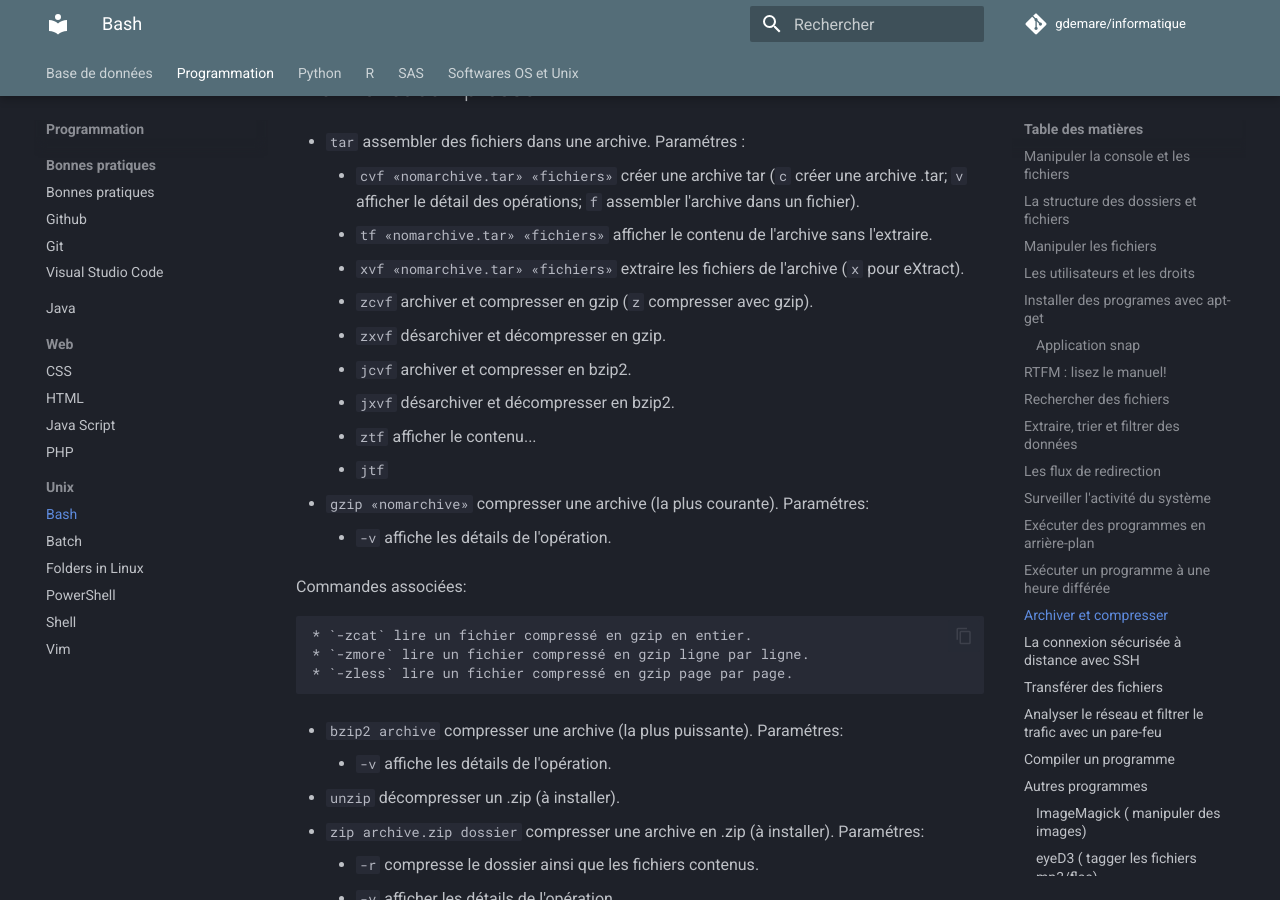
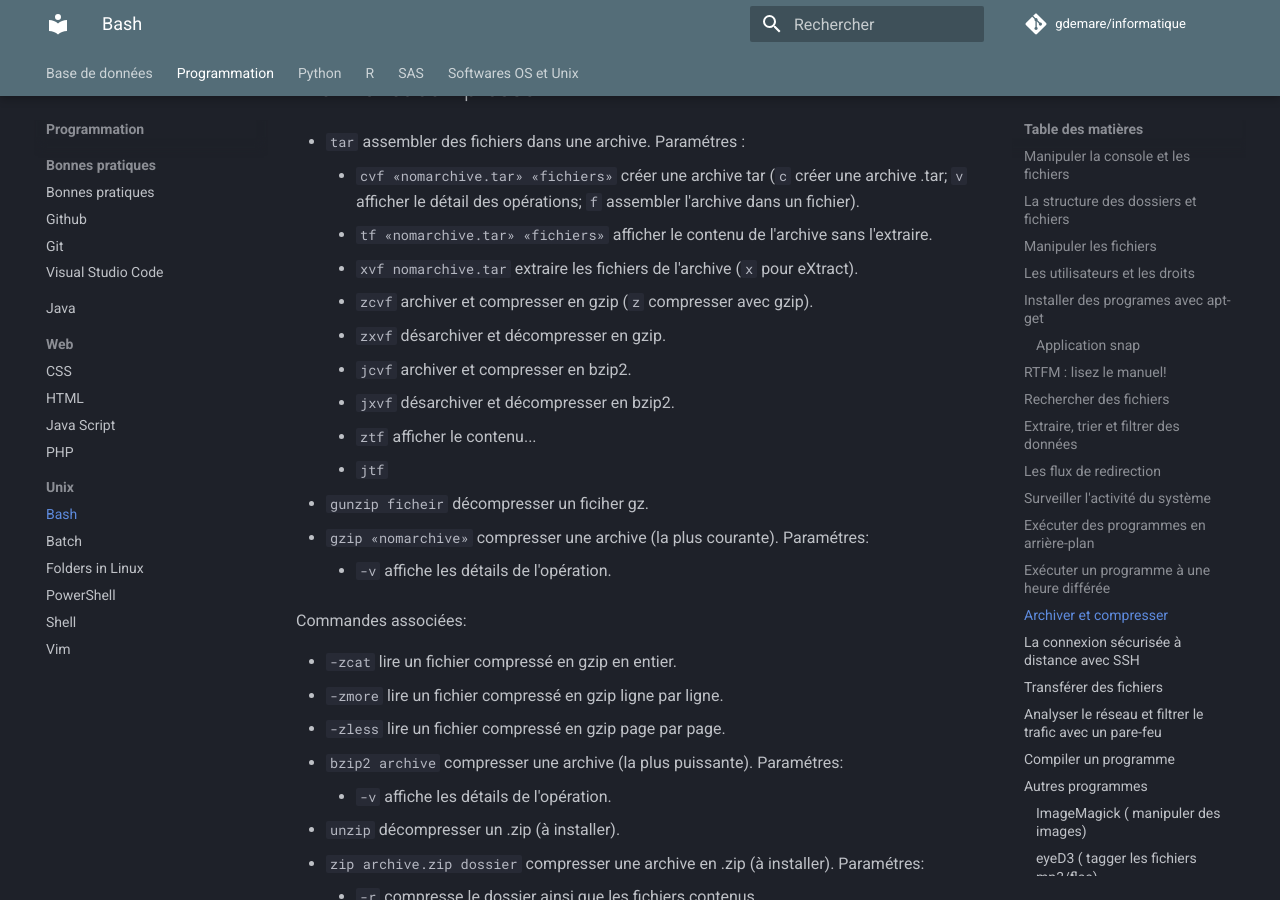
Before and after one commit to gdemare/Informatique, an MkDocs documentation site: the page built from docs/sofwares-os-unix/unix/bash.md, in a window 1280 px wide and 900 px high, scrolled down 9492 px. Built offline with MkDocs 1.6.1 and Material for MkDocs 9.7.7, drawn with Linux system fonts in a browser that asks for light colours; comment, search, counter and statistics services are not loaded.

Commit message:
Update bash.md

```diff
--- a/docs/sofwares-os-unix/unix/bash.md
+++ b/docs/sofwares-os-unix/unix/bash.md
@@ -329,7 +329,7 @@ Les erreurs n'apparaissent pas, pour y remédier, il faut les rediriger vers un
 
  	* `cvf «nomarchive.tar» «fichiers»` créer une archive tar (`c` créer une archive .tar; `v` afficher le détail des opérations; `f` assembler l'archive dans un fichier).
 	* `tf «nomarchive.tar» «fichiers»` afficher le contenu de l'archive sans l'extraire.
-	* `xvf «nomarchive.tar» «fichiers»` extraire les fichiers de l'archive (`x` pour eXtract).
+	* `xvf nomarchive.tar` extraire les fichiers de l'archive (`x` pour eXtract).
 	* `zcvf` archiver et compresser en gzip (`z` compresser avec gzip).
 	* `zxvf` désarchiver et décompresser en gzip.
 	* `jcvf` archiver et compresser en bzip2.
@@ -337,16 +337,17 @@ Les erreurs n'apparaissent pas, pour y remédier, il faut les rediriger vers un
 	* `ztf` afficher le contenu...
 	* `jtf`
 
-* `gzip «nomarchive»` compresser une archive (la plus courante).
-Paramétres:
+* `gunzip ficheir` décompresser un ficiher gz.
+
+* `gzip «nomarchive»` compresser une archive (la plus courante). Paramétres:
 
   	* `-v` affiche les détails de l'opération.
 
 Commandes associées:
 
-	* `-zcat` lire un fichier compressé en gzip en entier.
-	* `-zmore` lire un fichier compressé en gzip ligne par ligne.
-	* `-zless` lire un fichier compressé en gzip page par page.
+* `-zcat` lire un fichier compressé en gzip en entier.
+* `-zmore` lire un fichier compressé en gzip ligne par ligne.
+* `-zless` lire un fichier compressé en gzip page par page.
 
 * `bzip2 archive` compresser une archive (la plus puissante).
 Paramétres:
@@ -366,6 +367,7 @@ Paramétres :
 
  	* `e` obligatoire pour décompresser.
 	* `1` afficher le contenu.
+
 
 ## La connexion sécurisée à distance avec SSH
 
```
